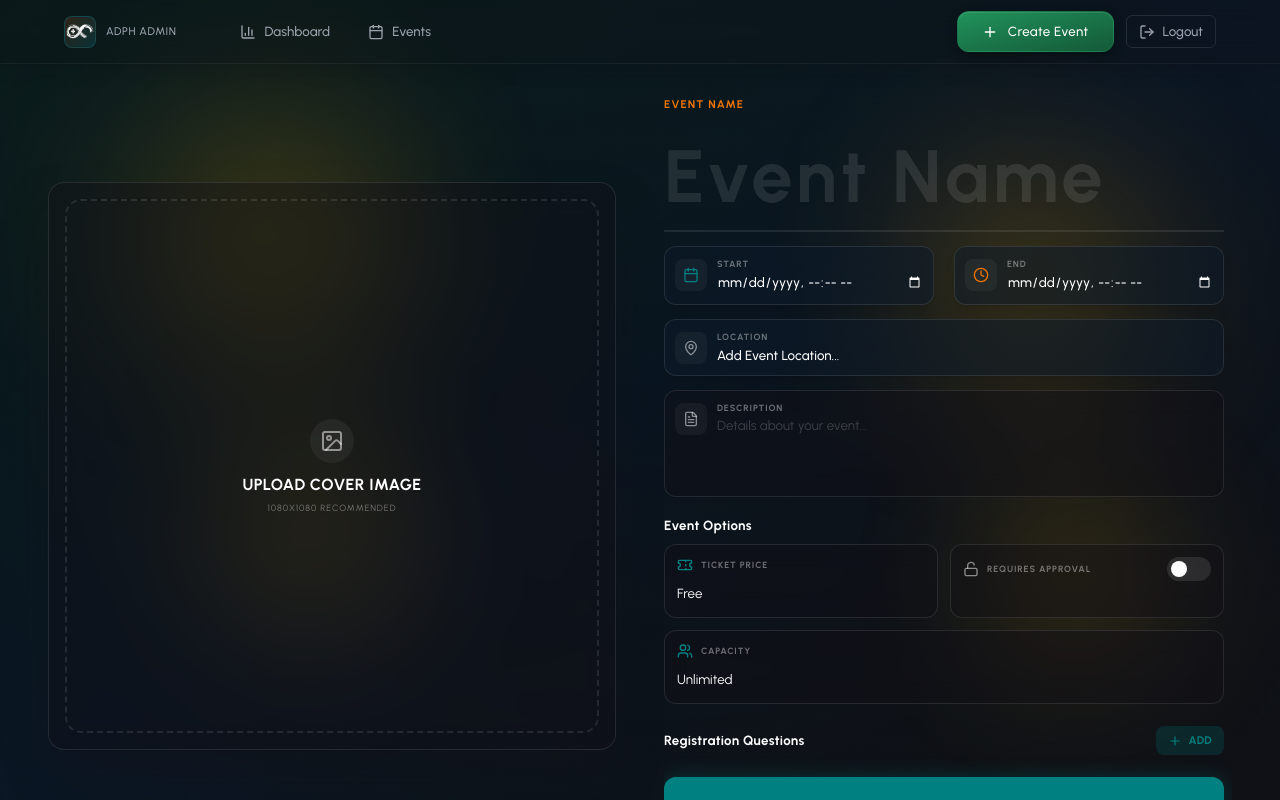
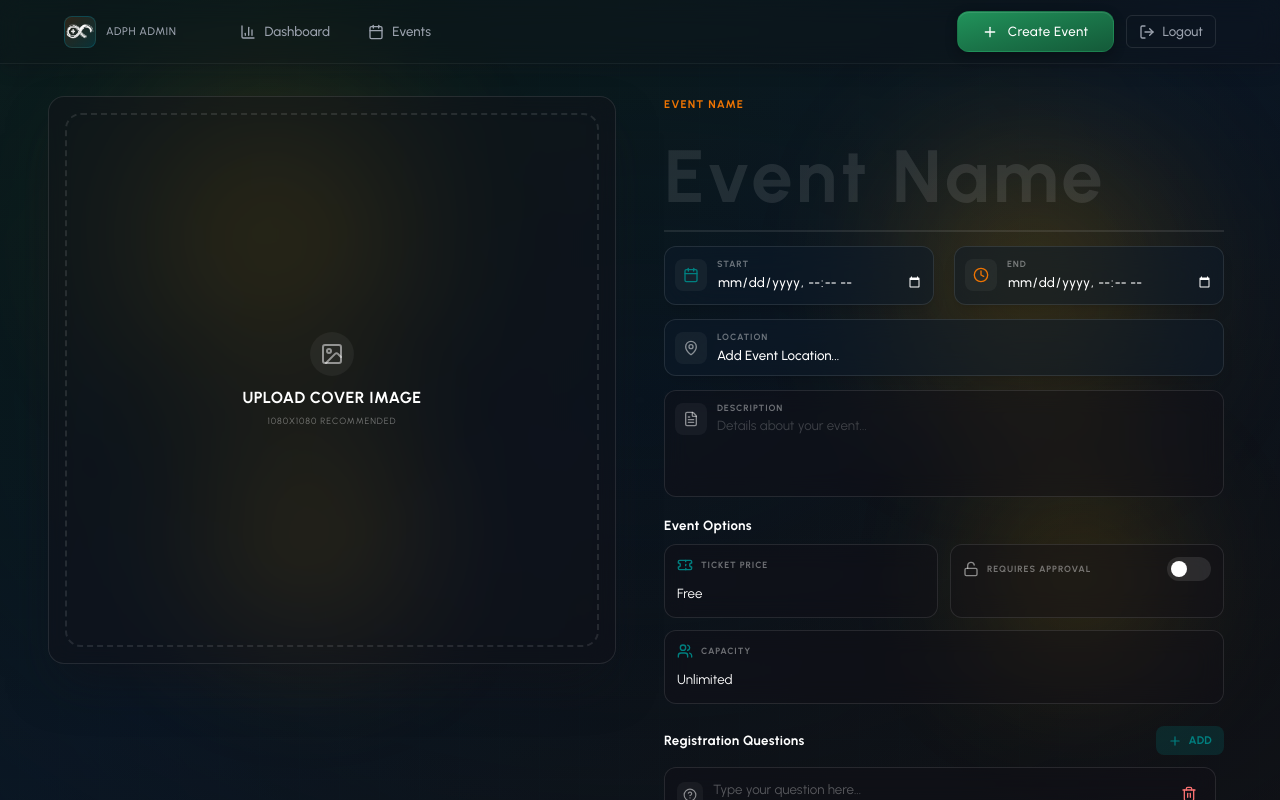
Before and after one commit to ArduinoDayPhilippines/registration-website, a Next.js app in the folder frontend/: page /create-event in a window 1280 px wide. Built offline with nearby package versions, Linux system fonts and the light colour scheme.

Commit message:
feat: update registration question handling in event creation form

```diff
--- a/frontend/src/app/create-event/action.ts
+++ b/frontend/src/app/create-event/action.ts
@@ -25,11 +25,18 @@ export async function createEvent(formData: any) {
     ticketPrice,
     requireApproval,
     capacity,
-    registrationQuestions,
+    questions,
   } = formData;
 
   const parsedCapacity = capacity && capacity !== "Unlimited" ? parseInt(capacity) : null;
-  const parsedQuestions = registrationQuestions || [];
+
+
+  const parsedQuestions = questions && questions.length > 0
+    ? questions.reduce((acc: any, question: any, index: number) => {
+        acc[`q${index + 1}`] = question.text;
+        return acc;
+      }, {})
+    : null;
 
   const slug = title.toLowerCase().replace(/[^a-z0-9]+/g, '-').replace(/(^-|-$)/g, '');
 
--- a/frontend/src/components/create-event/EventForm.tsx
+++ b/frontend/src/components/create-event/EventForm.tsx
@@ -45,7 +45,7 @@ export default function EventForm({
   return (
     <div className="w-full grid grid-cols-1 lg:grid-cols-2 gap-8 lg:gap-12 max-h-full">
       {/* Left Column: Cover Image Upload */}
-      <div className="flex flex-col gap-4 justify-center">
+      <div className="flex flex-col gap-4 lg:sticky lg:top-0 lg:self-start">
         <div
           onClick={() => fileInputRef.current?.click()}
           className="aspect-[4/4] w-full rounded-2xl bg-black/40 backdrop-blur-md border border-white/10 flex flex-col items-center justify-center relative overflow-hidden group cursor-pointer md:hover:border-primary transition-all duration-300 shadow-2xl shadow-black/50"
@@ -266,7 +266,8 @@ export default function EventForm({
               </button>
             </div>
 
-            {formData.registrationQuestions?.map((question: Question) => (
+            <div className="max-h-[250px] overflow-y-auto custom-scrollbar pr-2 space-y-3">
+              {formData.questions?.map((question: Question) => (
                 <div key={question.id} className="bg-black/40 backdrop-blur-md border border-white/10 rounded-xl p-3 hover:border-primary/30 transition-all group">
                   <div className="flex items-start gap-2.5 mb-3">
                     <div className="p-1.5 bg-white-50/5 rounded-lg mt-0.5">
@@ -300,6 +301,7 @@ export default function EventForm({
                 </div>
               ))}
             </div>
+          </div>
 
           {/* Submit Button */}
           <div className="pt-2">
```
Lines whose indentation alone changed are shown as unchanged.
